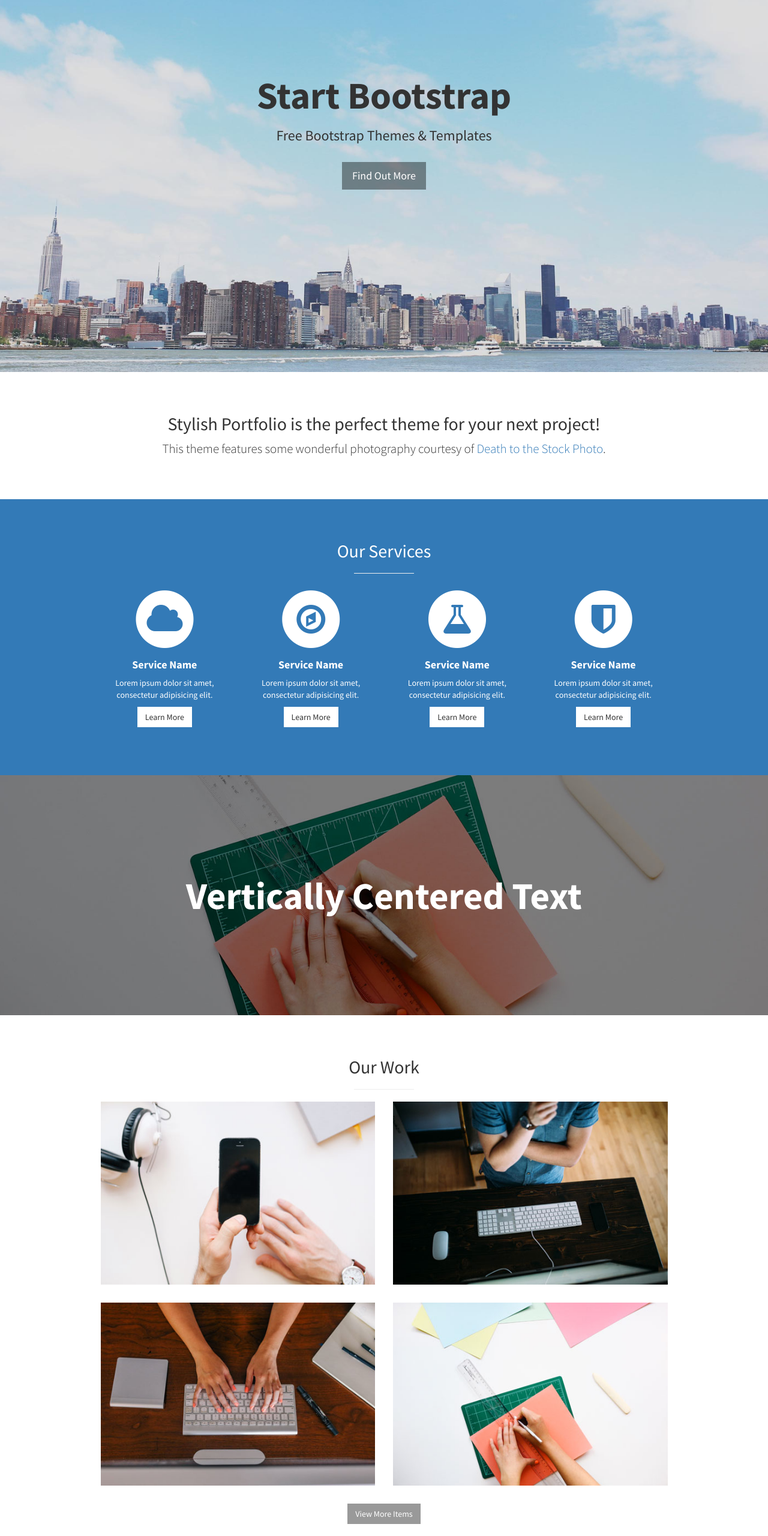
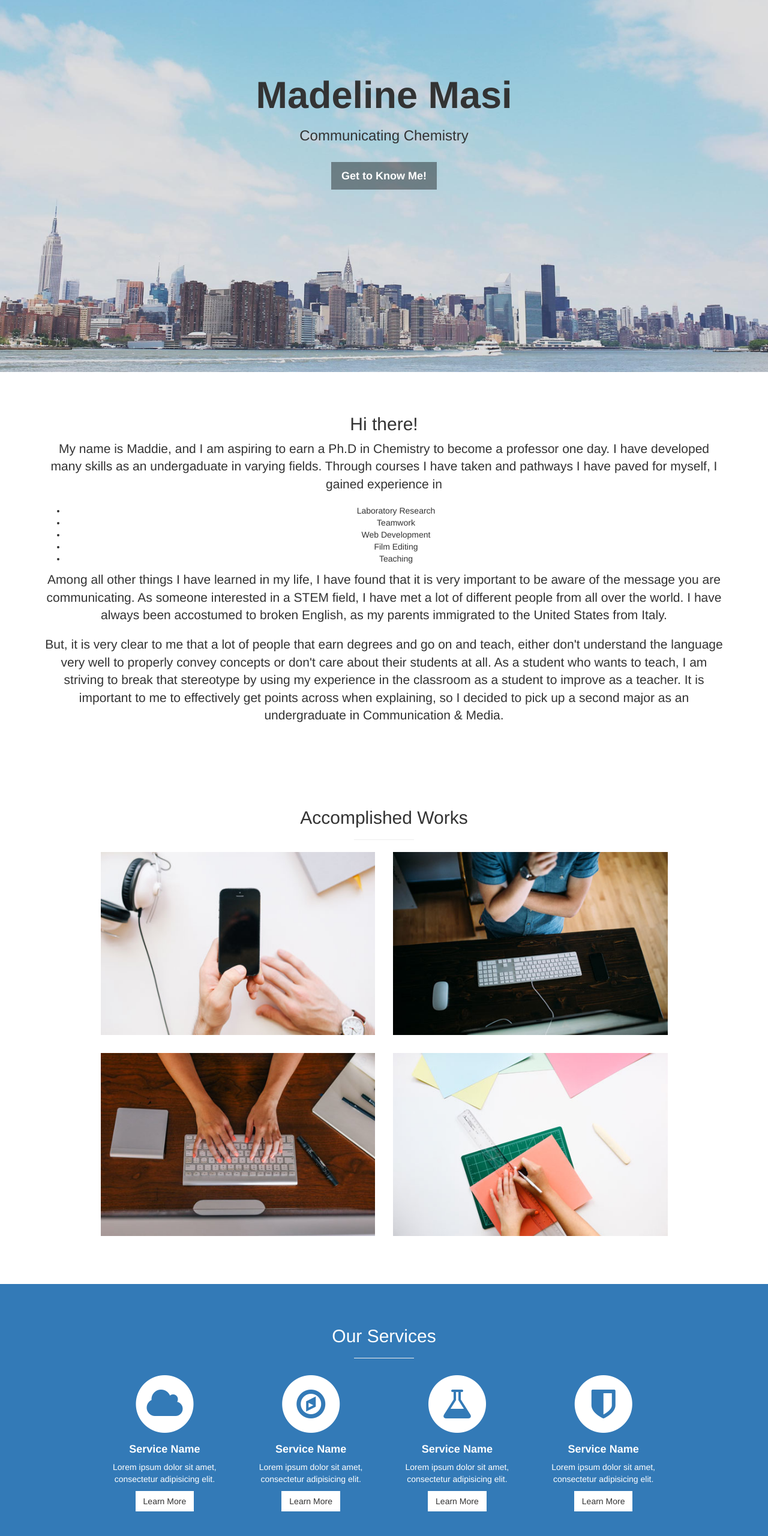
Before and after one commit to maddiemasi/portfolio, a plain HTML site: page index.html in a window 1280 px wide. Shown: the part 180-2740 px from the top of the page at 60% size. Drawn offline with Linux system fonts and the light colour scheme; a web font is replaced by a local one.

Commit message:
Update index.html

```diff
--- a/index.html
+++ b/index.html
@@ -19,7 +19,14 @@
 
     <!-- Custom Fonts -->
     <link href="font-awesome/css/font-awesome.min.css" rel="stylesheet" type="text/css">
-    <link href="https://fonts.googleapis.com/css?family=Source+Sans+Pro:300,400,700,300italic,400italic,700italic" rel="stylesheet" type="text/css">
+    <link href="https://fonts.googleapis.com/css?family=Lobster|Molle:400i|Roboto|Slabo+27px" rel="stylesheet">
+
+	<link rel="apple-touch-icon" sizes="180x180" href="/apple-touch-icon.png">
+	<link rel="icon" type="image/png" href="/favicon-32x32.png" sizes="32x32">
+	<link rel="icon" type="image/png" href="/favicon-16x16.png" sizes="16x16">
+	<link rel="manifest" href="/manifest.json">
+	<link rel="mask-icon" href="/safari-pinned-tab.svg" color="#5bbad5">
+	<meta name="theme-color" content="#ffffff">
 
     <!-- HTML5 Shim and Respond.js IE8 support of HTML5 elements and media queries -->
     <!-- WARNING: Respond.js doesn't work if you view the page via file:// -->
@@ -38,7 +45,7 @@
         <ul class="sidebar-nav">
             <a id="menu-close" href="#" class="btn btn-light btn-lg pull-right toggle"><i class="fa fa-times"></i></a>
             <li class="sidebar-brand">
-                <a href="#top" onclick=$("#menu-close").click();>Start Bootstrap</a>
+                <a href="#top" onclick=$("#menu-close").click();>Madeline Masi</a>
             </li>
             <li>
                 <a href="#top" onclick=$("#menu-close").click();>Home</a>
@@ -61,10 +68,10 @@
     <!-- Header -->
     <header id="top" class="header">
         <div class="text-vertical-center">
-            <h1>Start Bootstrap</h1>
-            <h3>Free Bootstrap Themes &amp; Templates</h3>
+            <h1>Madeline Masi</h1>
+            <h3>Communicating Chemistry</h3>
             <br>
-            <a href="#about" class="btn btn-dark btn-lg">Find Out More</a>
+            <a href="#about" class="btn btn-dark btn-lg"><strong>Get to Know Me!</strong></a>
         </div>
     </header>
 
@@ -73,9 +80,71 @@
         <div class="container">
             <div class="row">
                 <div class="col-lg-12 text-center">
-                    <h2>Stylish Portfolio is the perfect theme for your next project!</h2>
-                    <p class="lead">This theme features some wonderful photography courtesy of <a target="_blank" href="http://join.deathtothestockphoto.com/">Death to the Stock Photo</a>.</p>
+                    <h2>Hi there!</h2>
+                    <p class="lead">My name is Maddie, and I am aspiring to earn a Ph.D in Chemistry to become a professor one day. I have developed many skills as an undergaduate in varying fields. Through courses I have taken and pathways I have paved for myself, I gained experience in
+						<ul class="skills">
+							<li>Laboratory Research</li>
+							<li>Teamwork</li>
+							<li>Web Development</li>
+							<li>Film Editing</li>
+							<li>Teaching</li>
+						</ul>
+					</p>
+					<p class="lead">Among all other things I have learned in my life, I have found that it is very important to be aware of the message you are communicating.
+					As someone interested in a STEM field, I have met a lot of different people from all over the world.
+					I have always been accostumed to broken English, as my parents immigrated to the United States from Italy.
+					</p>
+					<p class="lead">But, it is very clear to me that a lot of people that earn degrees and go on and teach, either don't understand the language very well to properly convey concepts or don't care about their students at all.
+					As a student who wants to teach, I am striving to break that stereotype by using my experience in the classroom as a student to improve as a teacher.
+					It is important to me to effectively get points across when explaining, so I decided to pick up a second major as an undergraduate in Communication &amp; Media.
+					</p>
                 </div>
+            </div>
+            <!-- /.row -->
+        </div>
+        <!-- /.container -->
+    </section>
+
+    <!-- Portfolio -->
+    <section id="portfolio" class="portfolio">
+        <div class="container">
+            <div class="row">
+                <div class="col-lg-10 col-lg-offset-1 text-center">
+                    <h2>Accomplished Works</h2>
+                    <hr class="small">
+                    <div class="row">
+                        <div class="col-md-6">
+                            <div class="portfolio-item">
+                                <a href="#">
+                                    <img class="img-portfolio img-responsive" src="img/portfolio-1.jpg">
+                                </a>
+                            </div>
+                        </div>
+                        <div class="col-md-6">
+                            <div class="portfolio-item">
+                                <a href="#">
+                                    <img class="img-portfolio img-responsive" src="img/portfolio-2.jpg">
+                                </a>
+                            </div>
+                        </div>
+                        <div class="col-md-6">
+                            <div class="portfolio-item">
+                                <a href="#">
+                                    <img class="img-portfolio img-responsive" src="img/portfolio-3.jpg">
+                                </a>
+                            </div>
+                        </div>
+                        <div class="col-md-6">
+                            <div class="portfolio-item">
+                                <a href="#">
+                                    <img class="img-portfolio img-responsive" src="img/portfolio-4.jpg">
+                                </a>
+                            </div>
+                        </div>
+                    </div>
+                    <!-- /.row (nested) -->
+                </div>
+                <!-- /.col-lg-10 -->
             </div>
             <!-- /.row -->
         </div>
@@ -156,108 +225,53 @@
     <!-- Callout -->
     <aside class="callout">
         <div class="text-vertical-center">
-            <h1>Vertically Centered Text</h1>
+            <h1>Read my <a href="https://medium.com/@madelinemasi">Blog</a>!</h1>
         </div>
     </aside>
 
-    <!-- Portfolio -->
-    <section id="portfolio" class="portfolio">
-        <div class="container">
-            <div class="row">
-                <div class="col-lg-10 col-lg-offset-1 text-center">
-                    <h2>Our Work</h2>
-                    <hr class="small">
-                    <div class="row">
-                        <div class="col-md-6">
-                            <div class="portfolio-item">
-                                <a href="#">
-                                    <img class="img-portfolio img-responsive" src="img/portfolio-1.jpg">
-                                </a>
-                            </div>
-                        </div>
-                        <div class="col-md-6">
-                            <div class="portfolio-item">
-                                <a href="#">
-                                    <img class="img-portfolio img-responsive" src="img/portfolio-2.jpg">
-                                </a>
-                            </div>
-                        </div>
-                        <div class="col-md-6">
-                            <div class="portfolio-item">
-                                <a href="#">
-                                    <img class="img-portfolio img-responsive" src="img/portfolio-3.jpg">
-                                </a>
-                            </div>
-                        </div>
-                        <div class="col-md-6">
-                            <div class="portfolio-item">
-                                <a href="#">
-                                    <img class="img-portfolio img-responsive" src="img/portfolio-4.jpg">
-                                </a>
-                            </div>
-                        </div>
-                    </div>
-                    <!-- /.row (nested) -->
-                    <a href="#" class="btn btn-dark">View More Items</a>
-                </div>
-                <!-- /.col-lg-10 -->
-            </div>
-            <!-- /.row -->
-        </div>
-        <!-- /.container -->
-    </section>
+
 
     <!-- Call to Action -->
     <aside class="call-to-action bg-primary">
         <div class="container">
             <div class="row">
                 <div class="col-lg-12 text-center">
-                    <h3>The buttons below are impossible to resist.</h3>
-                    <a href="#" class="btn btn-lg btn-light">Click Me!</a>
-                    <a href="#" class="btn btn-lg btn-dark">Look at Me!</a>
+                    <h4>Download my CV for more information!</h4>
+                    <a href="cv.pdf" class="btn btn-lg btn-dark"><i class="fa fa-download fa-fw fa-3x"></i></a>
                 </div>
             </div>
         </div>
     </aside>
 
-    <!-- Map -->
-    <section id="contact" class="map">
-        <iframe width="100%" height="100%" frameborder="0" scrolling="no" marginheight="0" marginwidth="0" src="https://maps.google.com/maps?f=q&amp;source=s_q&amp;hl=en&amp;geocode=&amp;q=Twitter,+Inc.,+Market+Street,+San+Francisco,+CA&amp;aq=0&amp;oq=twitter&amp;sll=28.659344,-81.187888&amp;sspn=0.128789,0.264187&amp;ie=UTF8&amp;hq=Twitter,+Inc.,+Market+Street,+San+Francisco,+CA&amp;t=m&amp;z=15&amp;iwloc=A&amp;output=embed"></iframe>
-        <br />
-        <small>
-            <a href="https://maps.google.com/maps?f=q&amp;source=embed&amp;hl=en&amp;geocode=&amp;q=Twitter,+Inc.,+Market+Street,+San+Francisco,+CA&amp;aq=0&amp;oq=twitter&amp;sll=28.659344,-81.187888&amp;sspn=0.128789,0.264187&amp;ie=UTF8&amp;hq=Twitter,+Inc.,+Market+Street,+San+Francisco,+CA&amp;t=m&amp;z=15&amp;iwloc=A"></a>
-        </small>
-        </iframe>
-    </section>
 
     <!-- Footer -->
     <footer>
         <div class="container">
             <div class="row">
                 <div class="col-lg-10 col-lg-offset-1 text-center">
-                    <h4><strong>Start Bootstrap</strong>
-                    </h4>
-                    <p>3481 Melrose Place
-                        <br>Beverly Hills, CA 90210</p>
+                    <h3><strong>Madeline Masi</strong>
+                    </h3>
+                    <p>Clarkson University, Box 6462
+                        <br>Potsdam, NY 13699-6462</p>
                     <ul class="list-unstyled">
-                        <li><i class="fa fa-phone fa-fw"></i> (123) 456-7890</li>
-                        <li><i class="fa fa-envelope-o fa-fw"></i> <a href="mailto:name@example.com">name@example.com</a>
+                        <li><i class="fa fa-phone fa-fw"></i> (347) 524-3426</li>
+                        <li><i class="fa fa-envelope-o fa-fw"></i> <a href="mailto:name@example.com">masicommamaddie@gmail.com</a>
                         </li>
                     </ul>
                     <br>
                     <ul class="list-inline">
                         <li>
-                            <a href="#"><i class="fa fa-facebook fa-fw fa-3x"></i></a>
+                            <a href="https://www.facebook.com/madeline.masi"><i class="fa fa-facebook fa-fw fa-3x"></i></a>
                         </li>
                         <li>
-                            <a href="#"><i class="fa fa-twitter fa-fw fa-3x"></i></a>
+                            <a href="https://twitter.com/MadelineMasi?lang=en"><i class="fa fa-twitter fa-fw fa-3x"></i></a>
                         </li>
                         <li>
-                            <a href="#"><i class="fa fa-dribbble fa-fw fa-3x"></i></a>
+                            <a href="https://www.linkedin.com/in/madeline-masi-b4a000103"><i class="fa fa-linkedin fa-fw fa-3x"></i></a>
                         </li>
                     </ul>
                     <hr class="small">
-                    <p class="text-muted">Copyright &copy; Your Website 2014</p>
+                    <p class="text-muted">Copyright &copy; Madeline Masi 2016</p>
                 </div>
             </div>
         </div>
```
